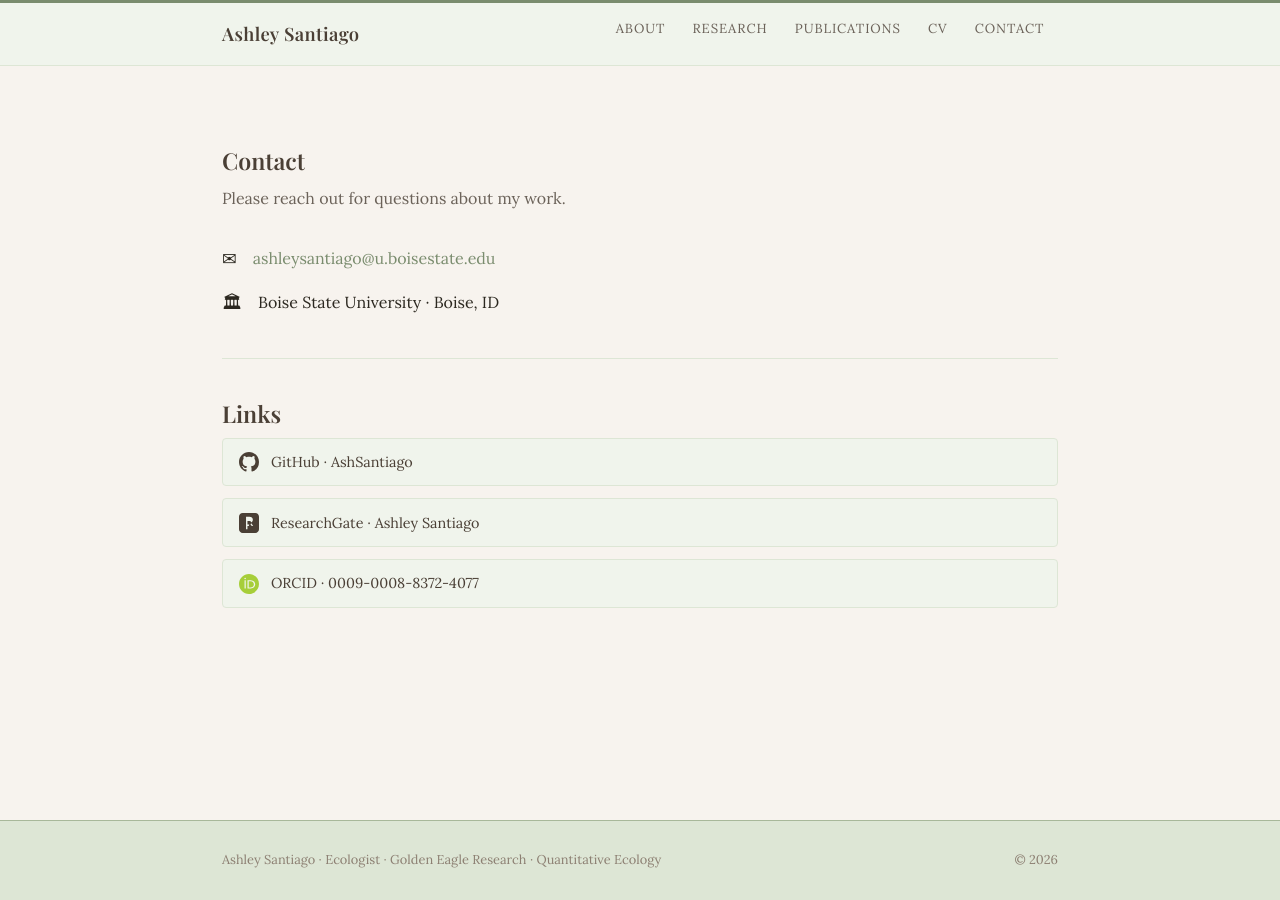
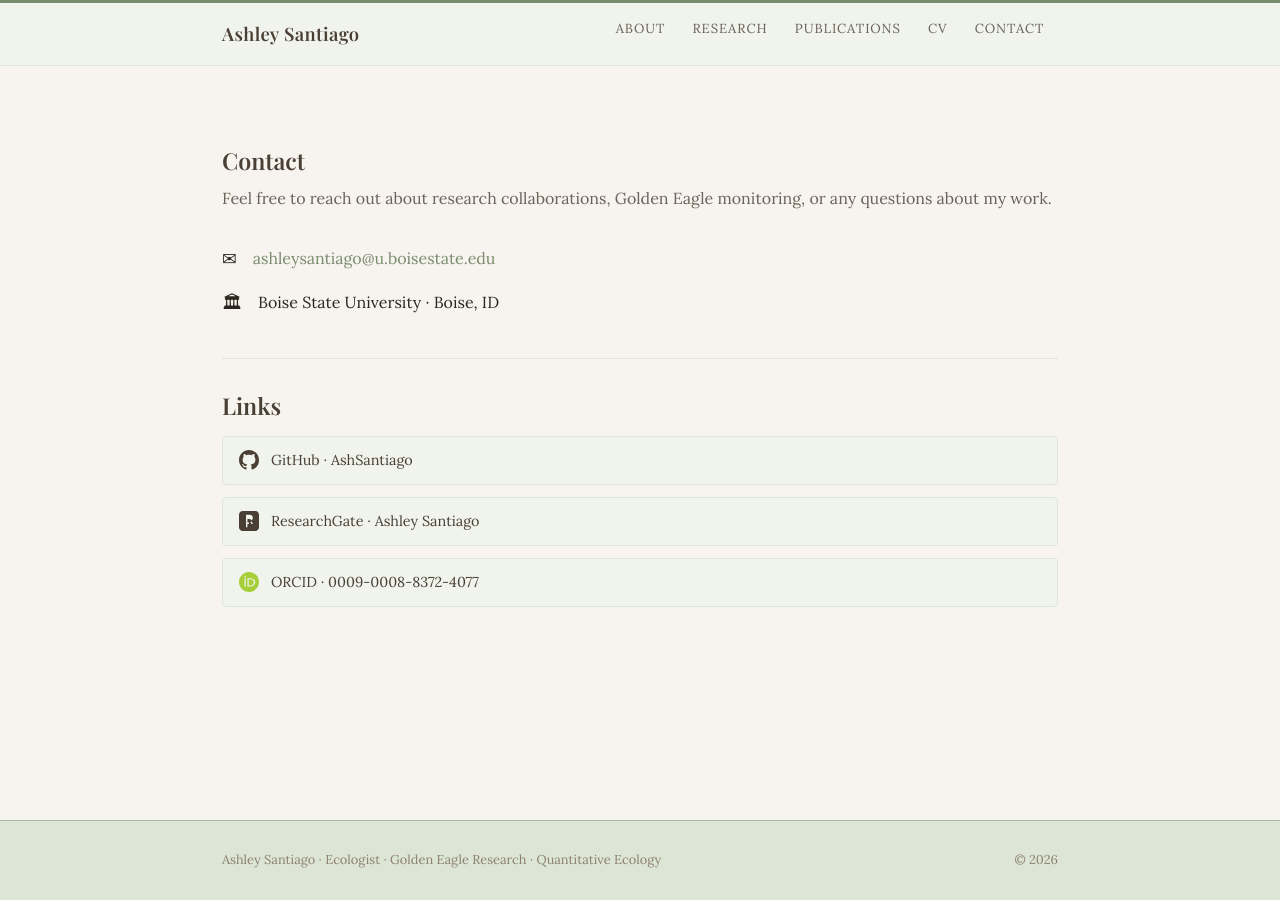
Before and after one commit to AshSantiago/AshSantiago.github.io, a Jekyll site: the page built from contact.md, in a window 1280 px wide. Built offline with Jekyll 4.4.1, drawn with Linux system fonts in a browser that asks for light colours; some web fonts are replaced.

Commit message:
Update contact.md

```diff
--- a/contact.md
+++ b/contact.md
@@ -6,51 +6,42 @@ title: Contact
 ## Contact
 
 <p style="color: var(--muted); margin-bottom: 2rem;">
-  Please reach out for questions about my work.
+  Feel free to reach out about research collaborations, Golden Eagle monitoring,
+  or any questions about my work.
 </p>
 
 <div style="display: flex; flex-direction: column; gap: 0.9rem; margin-bottom: 2.5rem;">
-
   <div style="display: flex; align-items: center; gap: 1rem;">
     <span style="font-size: 1.1rem;">✉</span>
     <a href="mailto:ashleysantiago@u.boisestate.edu">ashleysantiago@u.boisestate.edu</a>
   </div>
-
   <div style="display: flex; align-items: center; gap: 1rem;">
     <span style="font-size: 1.1rem;">🏛</span>
     <span>Boise State University · Boise, ID</span>
   </div>
-
 </div>
 
-<hr>
+<hr style="border: none; border-top: 1px solid #dde6d5; margin: 2rem 0;">
 
-## Links
+<h2>Links</h2>
 
-<div style="display: flex; flex-direction: column; gap: 0.75rem;">
-
-  <a href="https://github.com/AshSantiago" target="_blank"
-     style="display: flex; align-items: center; gap: 0.75rem; padding: 0.7rem 1rem; background: var(--sage-mist); border: 1px solid var(--sage-pale); border-radius: 4px; color: var(--bark); font-size: 0.9rem;">
-    <svg width="20" height="20" viewBox="0 0 24 24" fill="currentColor" xmlns="http://www.w3.org/2000/svg">
-      <path d="M12 0C5.37 0 0 5.37 0 12c0 5.31 3.435 9.795 8.205 11.385.6.105.825-.255.825-.57 0-.285-.015-1.23-.015-2.235-3.015.555-3.795-.735-4.035-1.41-.135-.345-.72-1.41-1.23-1.695-.42-.225-1.02-.78-.015-.795.945-.015 1.62.87 1.845 1.23 1.08 1.815 2.805 1.305 3.495.99.105-.78.42-1.305.765-1.605-2.67-.3-5.46-1.335-5.46-5.925 0-1.305.465-2.385 1.23-3.225-.12-.3-.54-1.53.12-3.18 0 0 1.005-.315 3.3 1.23.96-.27 1.98-.405 3-.405s2.04.135 3 .405c2.295-1.56 3.3-1.23 3.3-1.23.66 1.65.24 2.88.12 3.18.765.84 1.23 1.905 1.23 3.225 0 4.605-2.805 5.625-5.475 5.925.435.375.81 1.095.81 2.22 0 1.605-.015 2.895-.015 3.3 0 .315.225.69.825.57A12.02 12.02 0 0 0 24 12c0-6.63-5.37-12-12-12z"/>
-    </svg>
-    GitHub · AshSantiago
-  </a>
-
-  <a href="https://www.researchgate.net/profile/Ashley-Santiago-9" target="_blank"
-     style="display: flex; align-items: center; gap: 0.75rem; padding: 0.7rem 1rem; background: var(--sage-mist); border: 1px solid var(--sage-pale); border-radius: 4px; color: var(--bark); font-size: 0.9rem;">
-    <svg width="20" height="20" viewBox="0 0 24 24" fill="currentColor" xmlns="http://www.w3.org/2000/svg">
-      <path d="M19.586 0H4.414C1.973 0 0 1.973 0 4.414v15.172C0 22.027 1.973 24 4.414 24h15.172C22.027 24 24 22.027 24 19.586V4.414C24 1.973 22.027 0 19.586 0zm-7.797 15.457h-1.641v4.02H8.434V4.523h3.984c2.701 0 4.197 1.436 4.197 3.568 0 1.678-.9 2.883-2.379 3.393l2.748 4.012v.048h-1.822l-2.373-4.087zm-1.641-1.518h2.127c1.564 0 2.432-.832 2.432-2.197 0-1.406-.868-2.15-2.432-2.15h-2.127v4.347z"/>
-    </svg>
-    ResearchGate · Ashley Santiago
-  </a>
-
-  <a href="https://orcid.org/0009-0008-8372-4077" target="_blank"
-     style="display: flex; align-items: center; gap: 0.75rem; padding: 0.7rem 1rem; background: var(--sage-mist); border: 1px solid var(--sage-pale); border-radius: 4px; color: var(--bark); font-size: 0.9rem;">
-    <svg width="20" height="20" viewBox="0 0 24 24" fill="currentColor" xmlns="http://www.w3.org/2000/svg" style="color: #a6ce39;">
-      <path d="M12 0C5.372 0 0 5.372 0 12s5.372 12 12 12 12-5.372 12-12S18.628 0 12 0zM7.369 4.378c.525 0 .947.431.947.947s-.422.947-.947.947a.95.95 0 0 1-.947-.947c0-.525.422-.947.947-.947zm-.722 3.038h1.444v10.041H6.647V7.416zm3.562 0h3.9c3.712 0 5.344 2.653 5.344 5.025 0 2.578-2.016 5.016-5.325 5.016h-3.919V7.416zm1.444 1.303v7.444h2.297c3.272 0 3.872-2.484 3.872-3.722 0-2.016-1.284-3.722-3.872-3.722h-2.297z"/>
-    </svg>
-    ORCID · 0009-0008-8372-4077
-  </a>
-
+<div style="display: flex; flex-direction: column; gap: 0.75rem; margin-top: 1rem;">
+  <div style="background: #f0f4ec; border: 1px solid #dde6d5; border-radius: 4px;">
+    <a href="https://github.com/AshSantiago" target="_blank" style="display: flex; align-items: center; gap: 0.75rem; padding: 0.7rem 1rem; color: #4a3f35; font-size: 0.9rem; text-decoration: none;">
+      <svg width="20" height="20" viewBox="0 0 24 24" xmlns="http://www.w3.org/2000/svg"><path fill="#4a3f35" d="M12 0C5.37 0 0 5.37 0 12c0 5.31 3.435 9.795 8.205 11.385.6.105.825-.255.825-.57 0-.285-.015-1.23-.015-2.235-3.015.555-3.795-.735-4.035-1.41-.135-.345-.72-1.41-1.23-1.695-.42-.225-1.02-.78-.015-.795.945-.015 1.62.87 1.845 1.23 1.08 1.815 2.805 1.305 3.495.99.105-.78.42-1.305.765-1.605-2.67-.3-5.46-1.335-5.46-5.925 0-1.305.465-2.385 1.23-3.225-.12-.3-.54-1.53.12-3.18 0 0 1.005-.315 3.3 1.23.96-.27 1.98-.405 3-.405s2.04.135 3 .405c2.295-1.56 3.3-1.23 3.3-1.23.66 1.65.24 2.88.12 3.18.765.84 1.23 1.905 1.23 3.225 0 4.605-2.805 5.625-5.475 5.925.435.375.81 1.095.81 2.22 0 1.605-.015 2.895-.015 3.3 0 .315.225.69.825.57A12.02 12.02 0 0 0 24 12c0-6.63-5.37-12-12-12z"/></svg>
+      GitHub · AshSantiago
+    </a>
+  </div>
+  <div style="background: #f0f4ec; border: 1px solid #dde6d5; border-radius: 4px;">
+    <a href="https://www.researchgate.net/profile/Ashley-Santiago-9" target="_blank" style="display: flex; align-items: center; gap: 0.75rem; padding: 0.7rem 1rem; color: #4a3f35; font-size: 0.9rem; text-decoration: none;">
+      <svg width="20" height="20" viewBox="0 0 24 24" xmlns="http://www.w3.org/2000/svg"><path fill="#4a3f35" d="M19.586 0H4.414C1.973 0 0 1.973 0 4.414v15.172C0 22.027 1.973 24 4.414 24h15.172C22.027 24 24 22.027 24 19.586V4.414C24 1.973 22.027 0 19.586 0zm-7.797 15.457h-1.641v4.02H8.434V4.523h3.984c2.701 0 4.197 1.436 4.197 3.568 0 1.678-.9 2.883-2.379 3.393l2.748 4.012v.048h-1.822l-2.373-4.087zm-1.641-1.518h2.127c1.564 0 2.432-.832 2.432-2.197 0-1.406-.868-2.15-2.432-2.15h-2.127v4.347z"/></svg>
+      ResearchGate · Ashley Santiago
+    </a>
+  </div>
+  <div style="background: #f0f4ec; border: 1px solid #dde6d5; border-radius: 4px;">
+    <a href="https://orcid.org/0009-0008-8372-4077" target="_blank" style="display: flex; align-items: center; gap: 0.75rem; padding: 0.7rem 1rem; color: #4a3f35; font-size: 0.9rem; text-decoration: none;">
+      <svg width="20" height="20" viewBox="0 0 24 24" xmlns="http://www.w3.org/2000/svg"><path fill="#a6ce39" d="M12 0C5.372 0 0 5.372 0 12s5.372 12 12 12 12-5.372 12-12S18.628 0 12 0zM7.369 4.378c.525 0 .947.431.947.947s-.422.947-.947.947a.95.95 0 0 1-.947-.947c0-.525.422-.947.947-.947zm-.722 3.038h1.444v10.041H6.647V7.416zm3.562 0h3.9c3.712 0 5.344 2.653 5.344 5.025 0 2.578-2.016 5.016-5.325 5.016h-3.919V7.416zm1.444 1.303v7.444h2.297c3.272 0 3.872-2.484 3.872-3.722 0-2.016-1.284-3.722-3.872-3.722h-2.297z"/></svg>
+      ORCID · 0009-0008-8372-4077
+    </a>
+  </div>
 </div>
```
